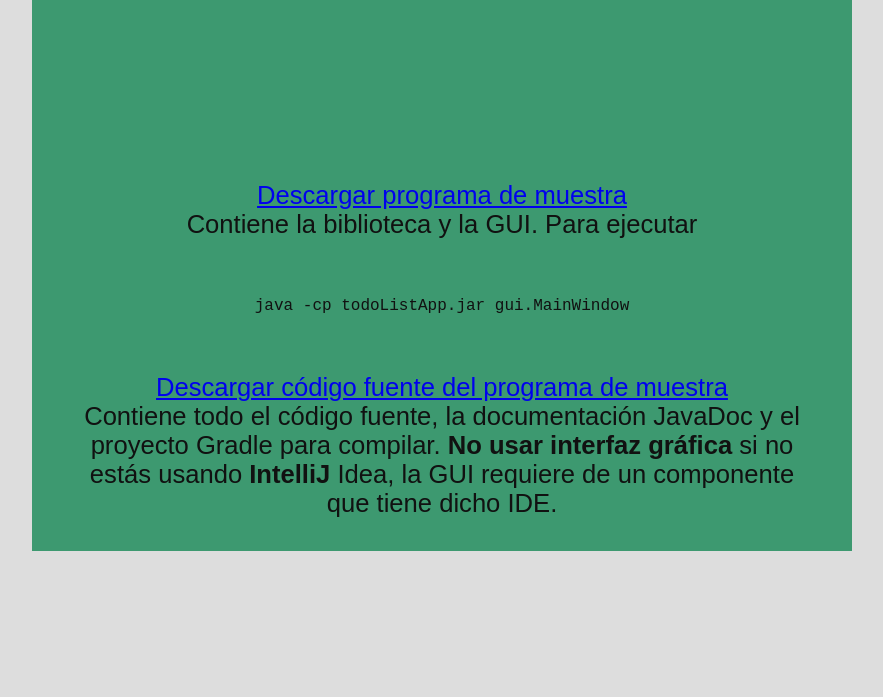
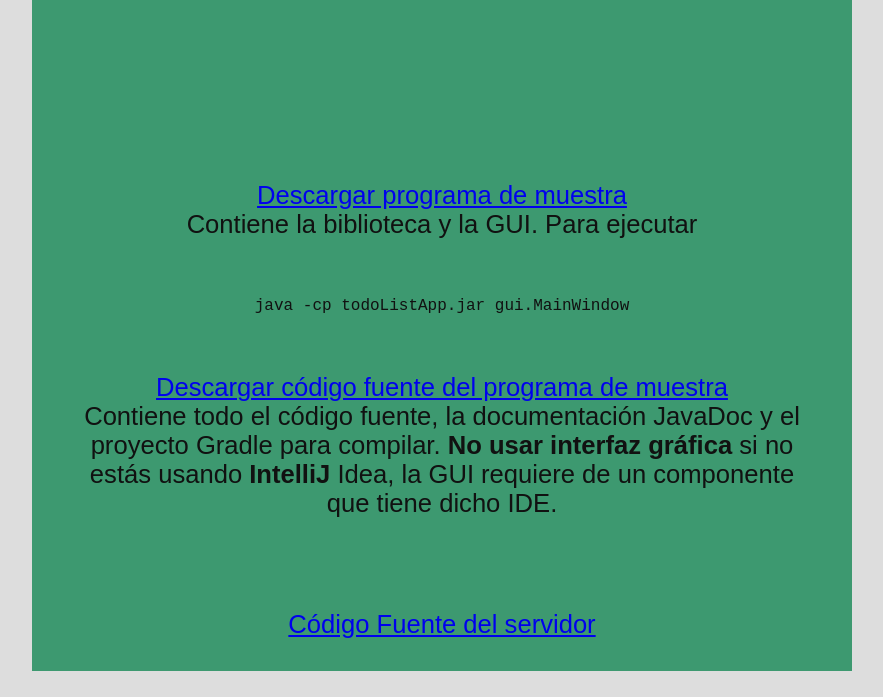
Before and after one commit to melchor629/api-rest-para-redes, a website: page files/index.html in a window 1280 px wide. Shown: the part 397-1094 px from the top of the page, without its empty margins (198-1081 px from the left). Before the commit the page ends 974 px from the top, so only its background shows below. Drawn offline with Linux system fonts and the light colour scheme.

Commit message:
Enlace a github + GUI de Twitter

```diff
--- a/files/index.html
+++ b/files/index.html
@@ -30,6 +30,9 @@
                         <b>No usar interfaz gráfica</b> si no estás usando <b>IntelliJ</b> Idea, la GUI requiere de
                         un componente que tiene dicho IDE.
                     </p>
+                    <p>
+                        <a href="https://github.com/melchor629/api-rest-para-redes">Código Fuente del servidor</a>
+                    </p>
                 </div>
             </div>
         </div>
```
Also changed, not shown: 2 other files.
